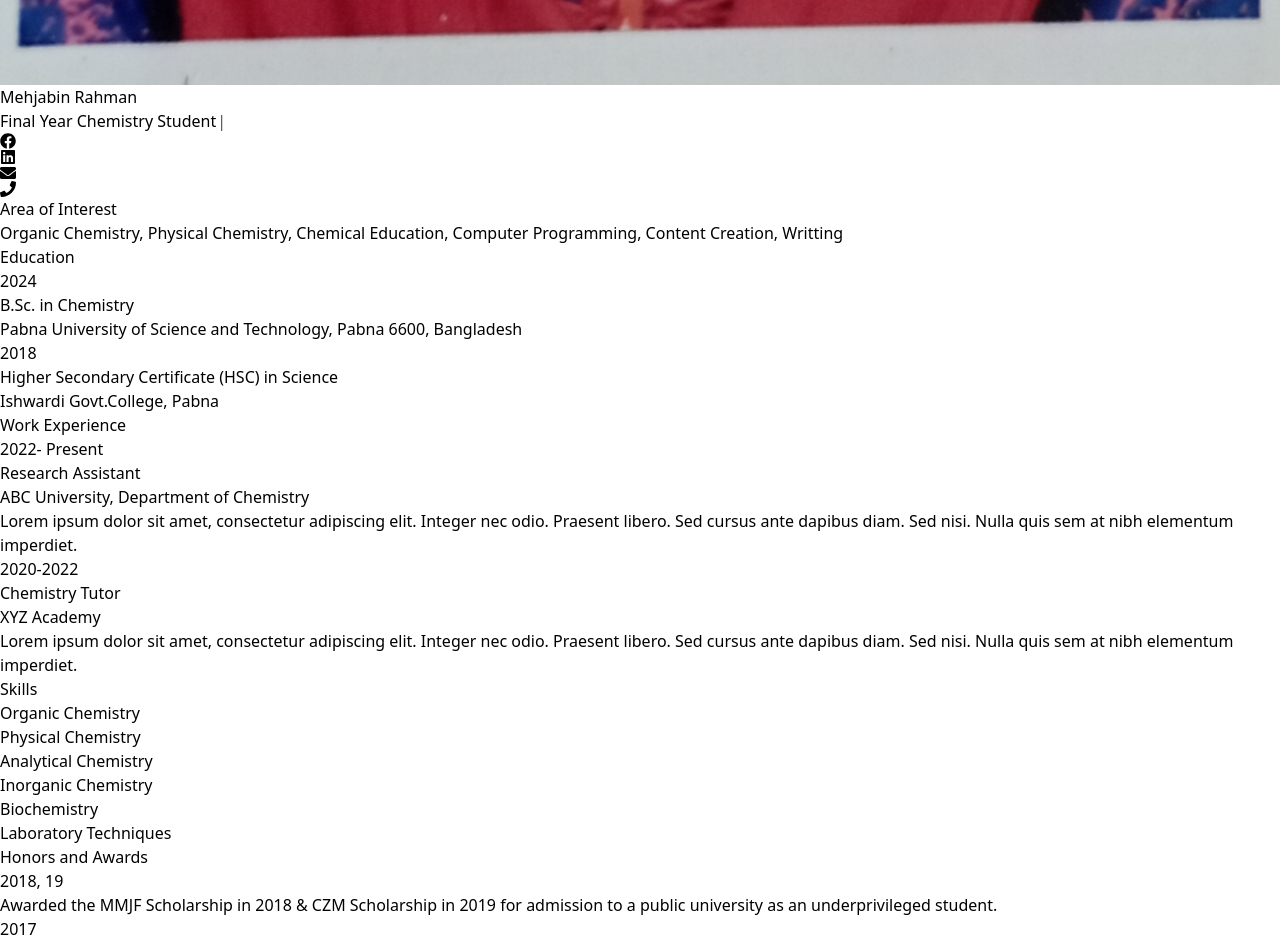
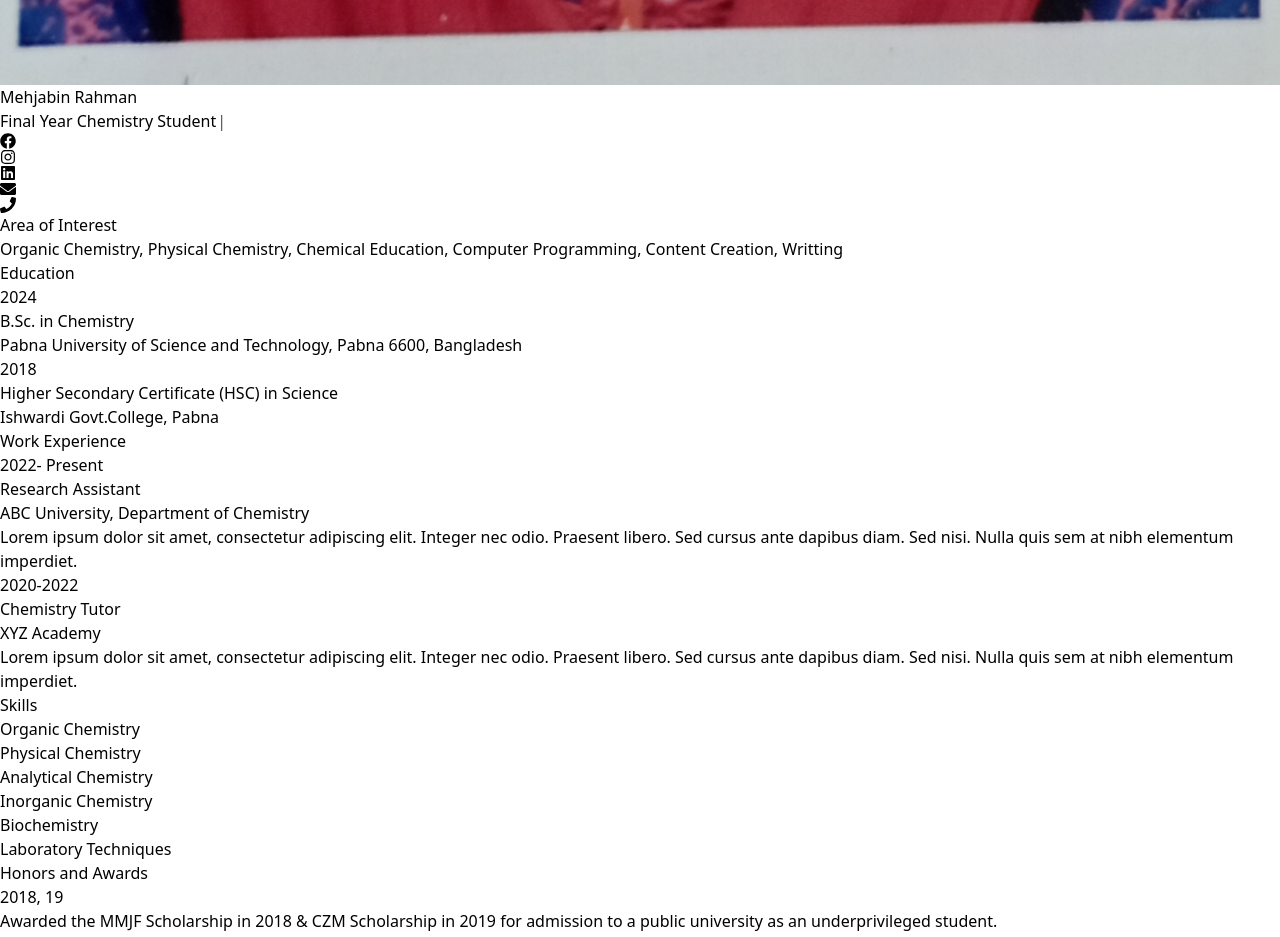
Before and after one commit to codebymojnu/Asha_CV, a React (Vite) app: page / in a window 1280 px wide. Shown: the part 1540-2477 px from the top of the page. Built offline with nearby package versions, Linux system fonts and the light colour scheme.

Commit message:
mehjabin

```diff
--- a/src/components/FirstSection.jsx
+++ b/src/components/FirstSection.jsx
@@ -1,4 +1,10 @@
-import { FaEnvelope, FaFacebook, FaLinkedin, FaPhone } from "react-icons/fa";
+import {
+  FaEnvelope,
+  FaFacebook,
+  FaInstagram,
+  FaLinkedin,
+  FaPhone,
+} from "react-icons/fa";
 import Typewriter from "typewriter-effect";
 
 function FirstSection() {
@@ -26,14 +32,20 @@ function FirstSection() {
             />
           </p>
 
-          <div className="flex gap-4">
+          <div className="flex gap-8">
             <a
-              href="https://www.facebook.com"
+              href="https://www.facebook.com/mehgabin.rahman"
               target="_blank"
               rel="noopener noreferrer"
               className="text-blue-500 hover:text-blue-600 transition-colors duration-300"
             >
               <FaFacebook className="text-2xl" />
+            </a>
+            <a
+              href="tel:+1234567890"
+              className="text-blue-500 hover:text-blue-600 transition-colors duration-300"
+            >
+              <FaInstagram className="text-2xl" />
             </a>
             <a
               href="https://www.linkedin.com"
@@ -44,13 +56,13 @@ function FirstSection() {
               <FaLinkedin className="text-2xl" />
             </a>
             <a
-              href="mailto:your.email@example.com"
+              href="mailto:135833mithila@gmail.com"
               className="text-blue-500 hover:text-blue-600 transition-colors duration-300"
             >
               <FaEnvelope className="text-2xl" />
             </a>
             <a
-              href="tel:+1234567890"
+              href="tel:+8801719791921"
               className="text-blue-500 hover:text-blue-600 transition-colors duration-300"
             >
               <FaPhone className="text-2xl" />
```
